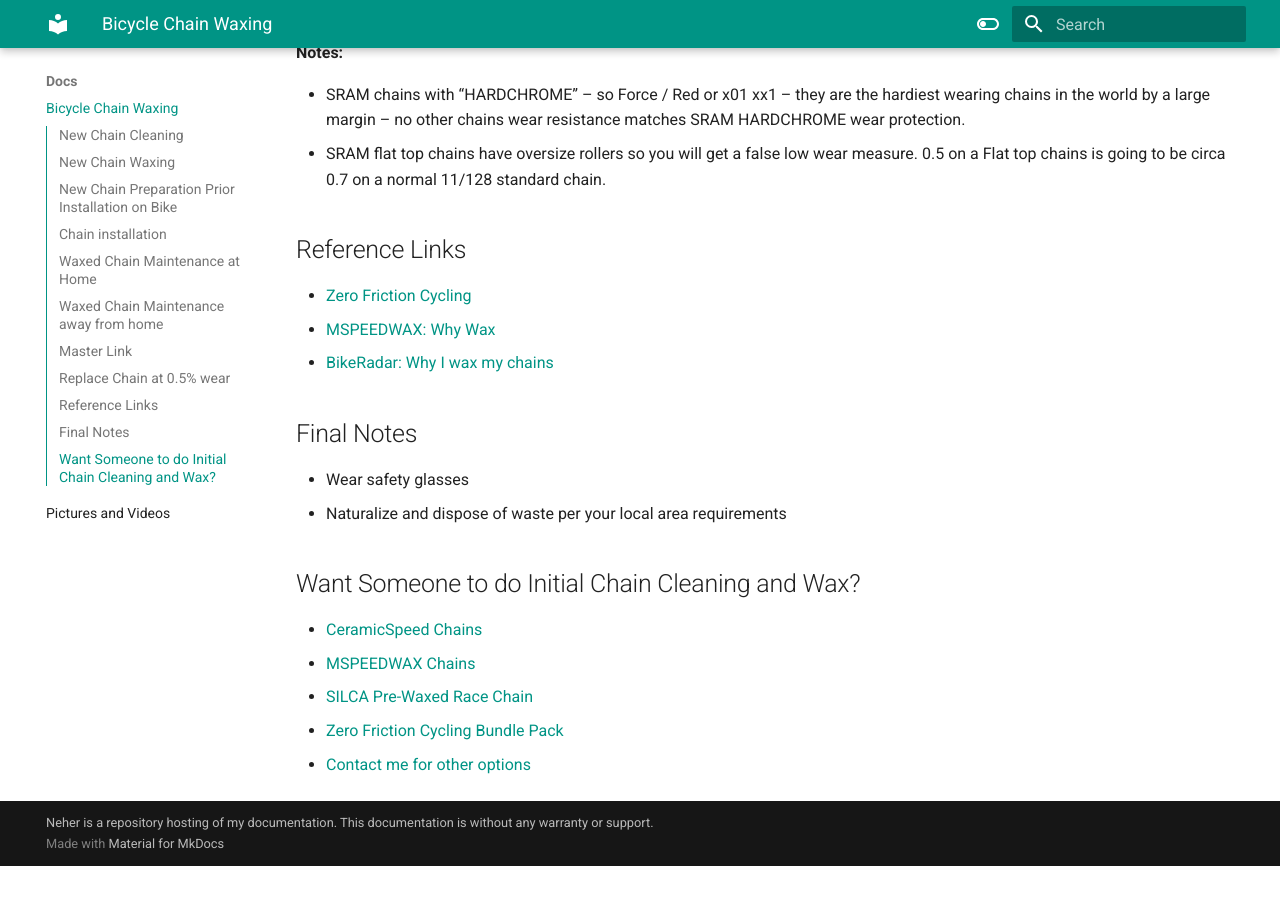
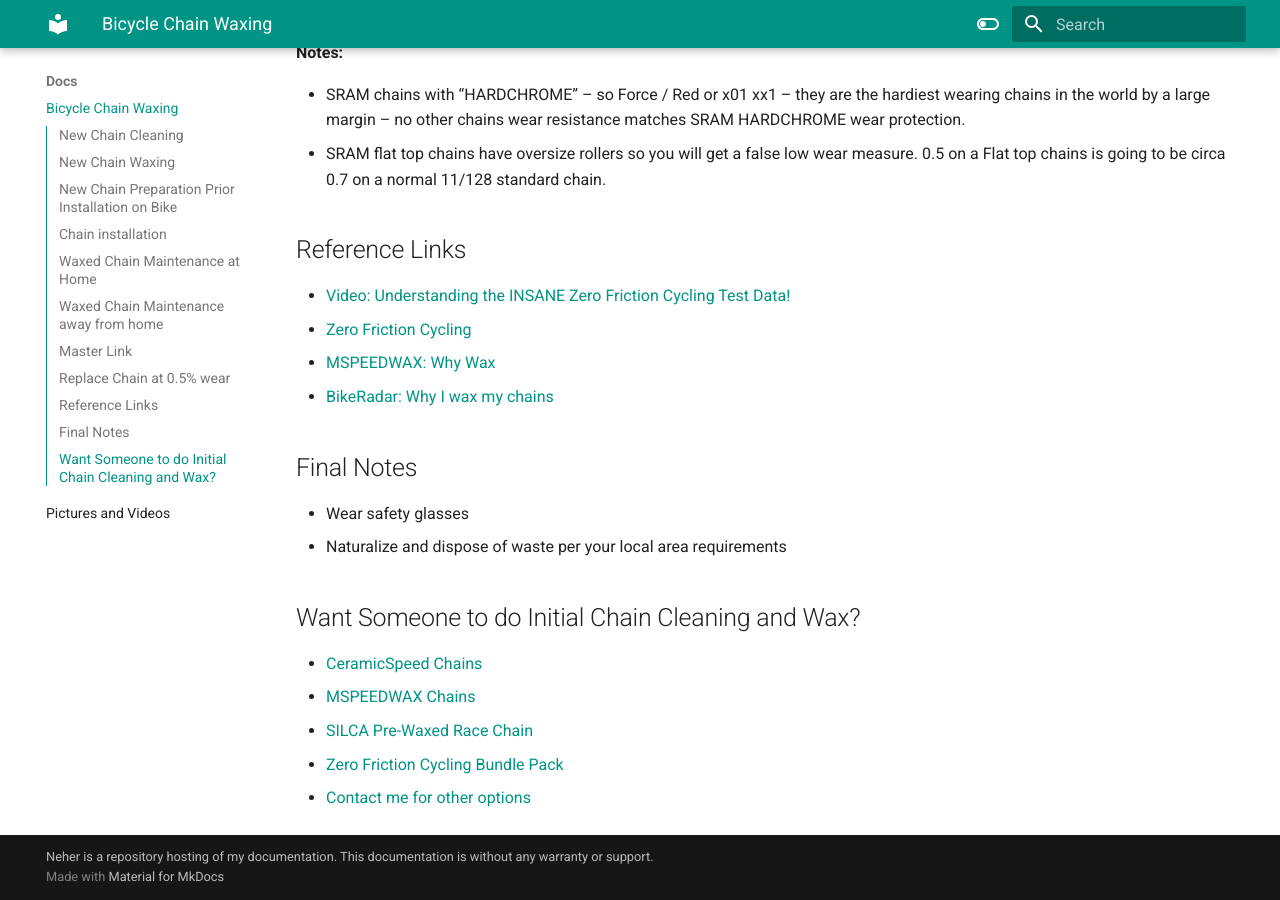
Before and after one commit to rneher-igel/Neher, an MkDocs documentation site: the page built from docs/Docs/Bicycle-Chain-Waxing.md, in a window 1280 px wide and 900 px high, scrolled down 5043 px. Built offline with MkDocs 1.6.1 and Material for MkDocs 9.7.7, drawn with Linux system fonts in a browser that asks for light colours; before the commit the page ends 5909 px from its top, so only the background shows below that.

Commit message:
added wax video

```diff
--- a/docs/Docs/Bicycle-Chain-Waxing.md
+++ b/docs/Docs/Bicycle-Chain-Waxing.md
@@ -134,6 +134,7 @@ flowchart TD
 
 ## Reference Links
 
+- [Video: Understanding the INSANE Zero Friction Cycling Test Data!](https://youtu.be/Xu_Q0cqoKeY?si=wLLQ0LHz5pw5i97_)
 - [Zero Friction Cycling](https://zerofrictioncycling.com.au/)
 - [MSPEEDWAX: Why Wax](https://moltenspeedwax.com/pages/why-wax)
 - [BikeRadar: Why I wax my chains](https://www.bikeradar.com/advice/workshop/how-to-wax-a-chain)
```
